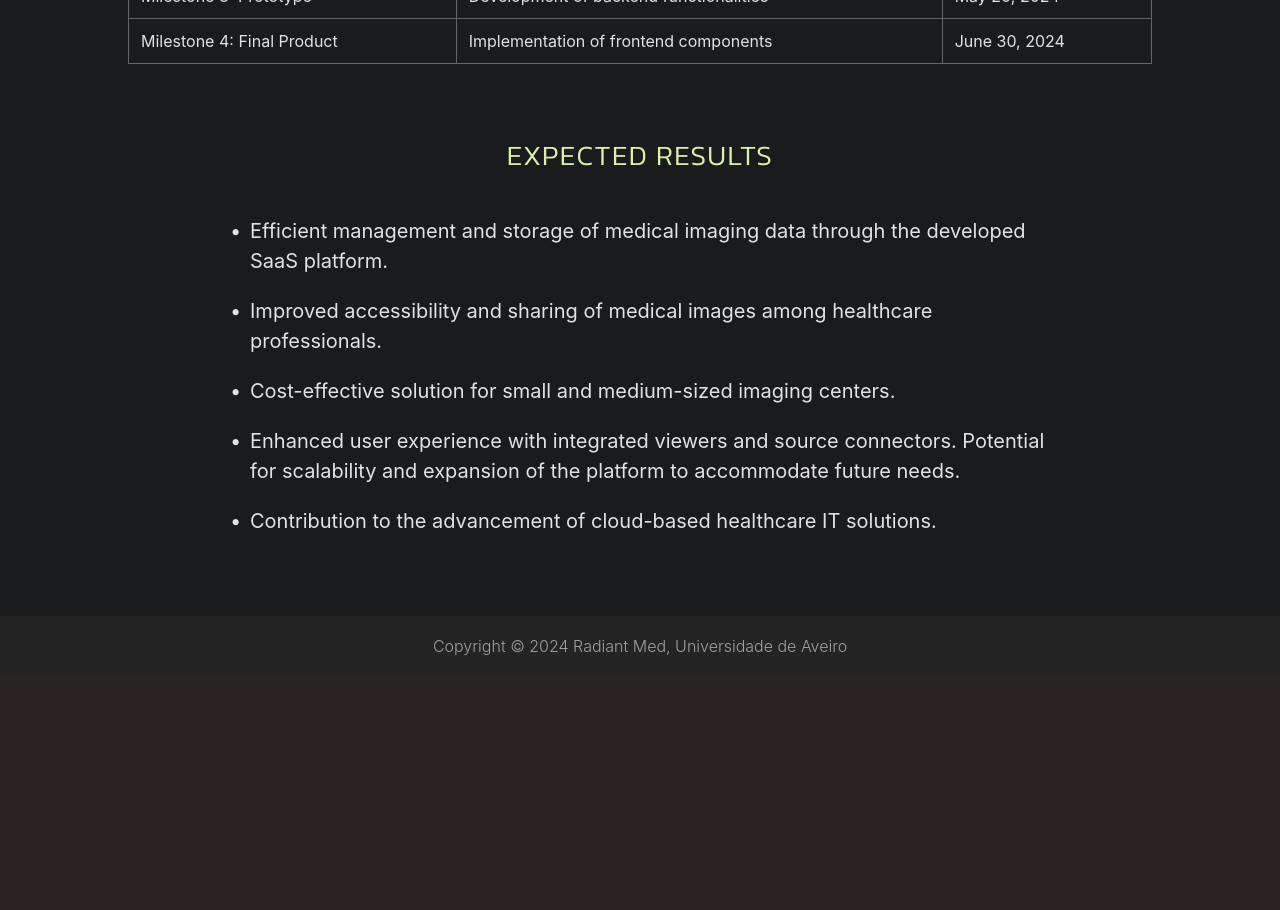
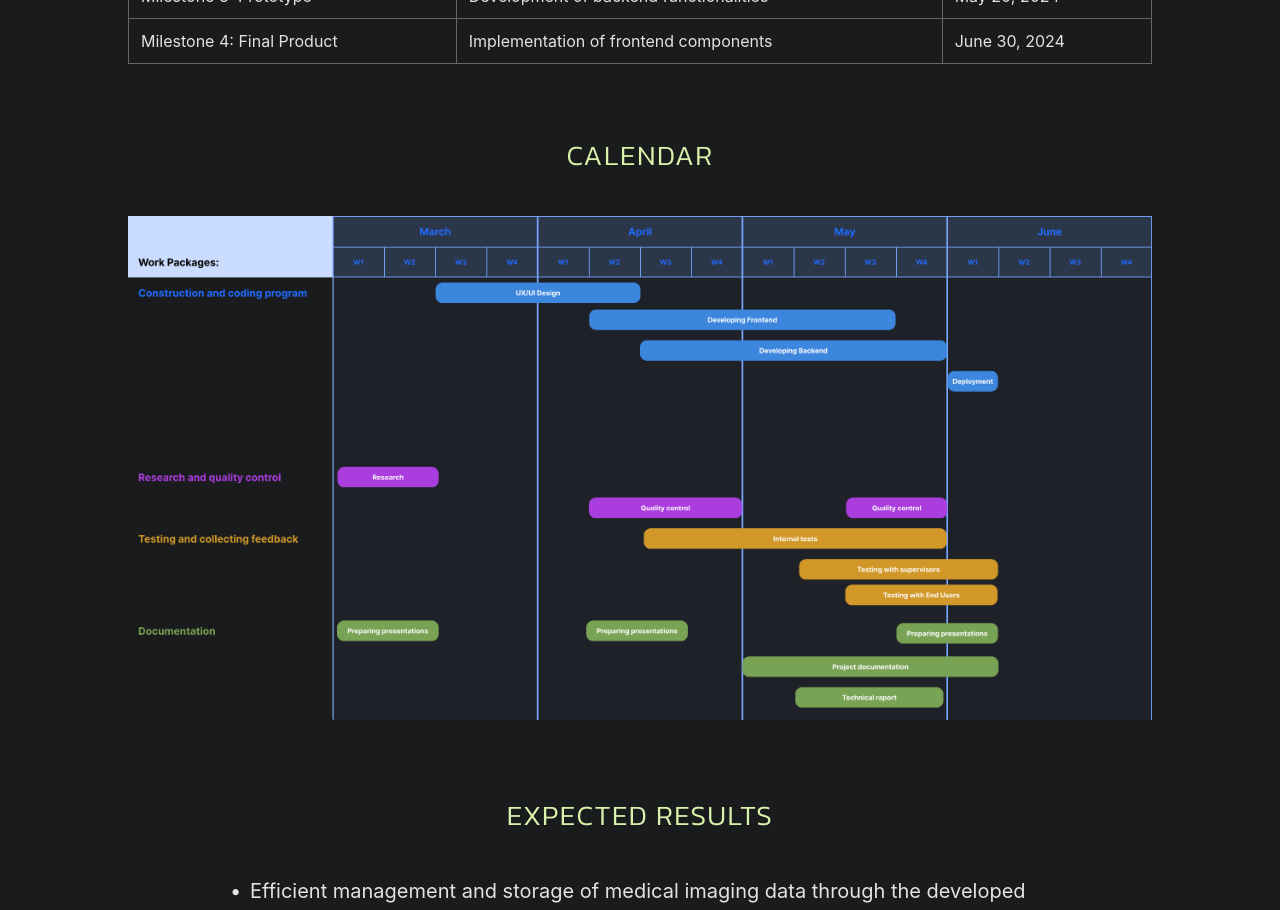
Before and after one commit to radiant-med/microsite, a React (Create React App) app: page / in a window 1280 px wide. Shown: the part 2700-3610 px from the top of the page. Before the commit the page ends 3376 px from the top, so only its background shows below. Built offline with nearby package versions, Linux system fonts and the light colour scheme.

Commit message:
calendar

```diff
--- a/src/pages/MedicalImagingPage.css
+++ b/src/pages/MedicalImagingPage.css
@@ -39,6 +39,10 @@ p {
   .banner {
       width: 100vw; /* Adjust width to 100% for smaller devices */
   }
+}
+
+.calendar {
+  width: 100%;
 }
 
 .header h1 {
--- a/src/pages/MedicalimagingPage.js
+++ b/src/pages/MedicalimagingPage.js
@@ -100,6 +100,9 @@ const MedicalImagingPage = () => {
           </tbody>
         </table>
 
+        <h2>Calendar</h2>
+        <img src="microsite/calendar.png" className='calendar'></img>
+
         <h2>Expected results</h2>
         <div className="goals-section">
           <p>Efficient management and storage of medical imaging data through the developed SaaS platform.</p>
```
Also changed, not shown: public/calendar.png (added).
